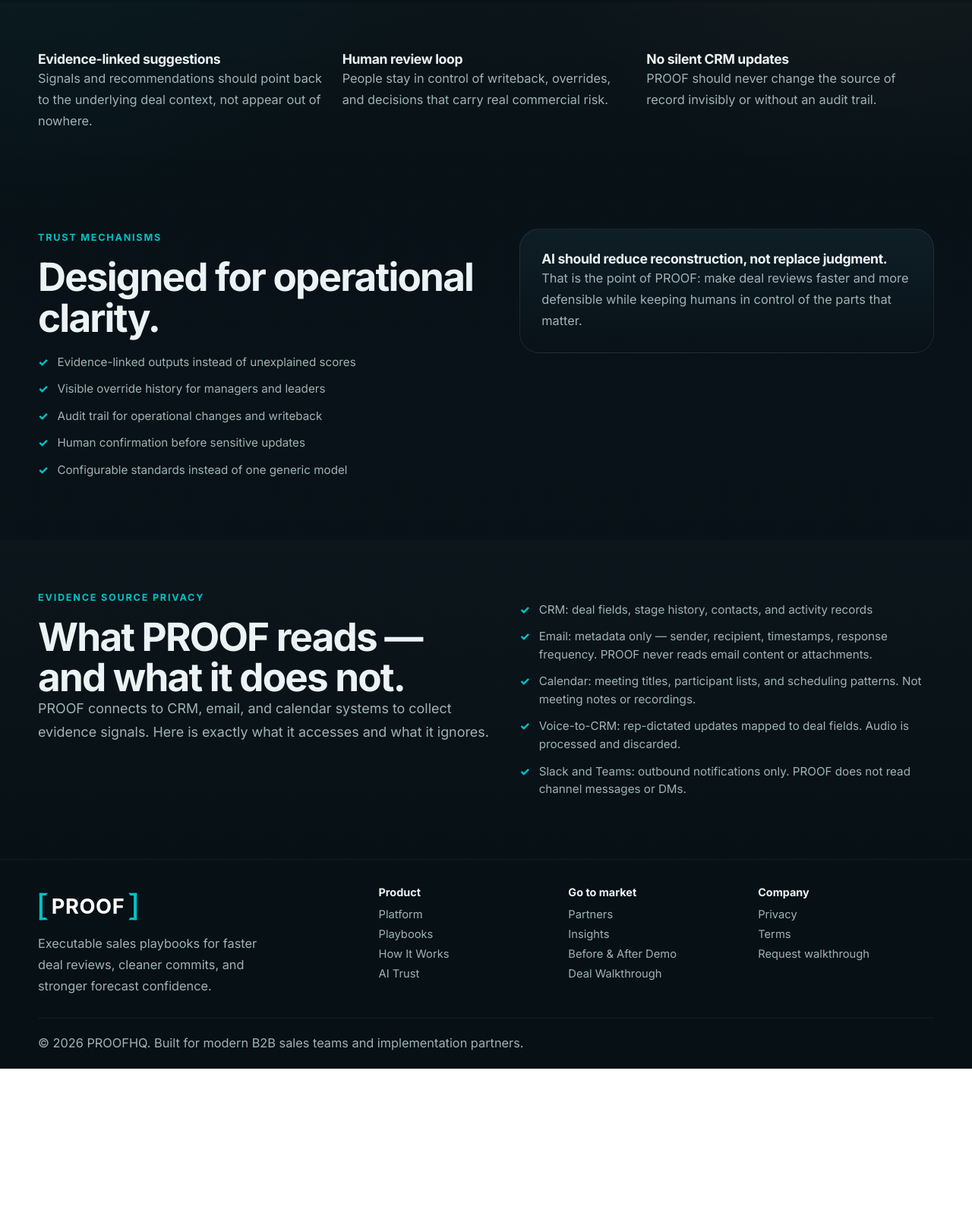
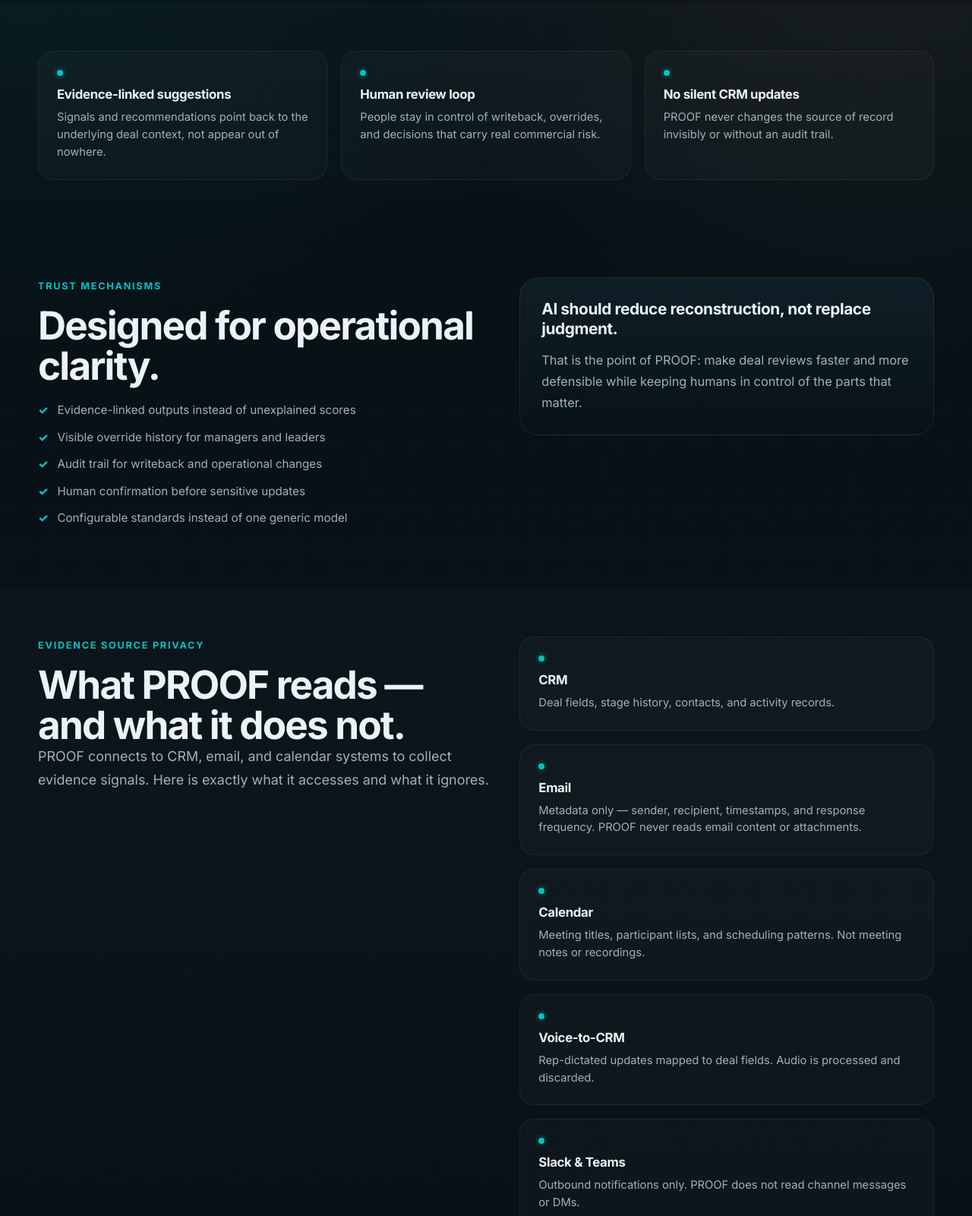
Before and after one commit to gwynproofhq/proofhq-website, a website: page ai-trust.html in a window 1280 px wide. Shown: the part 405-2006 px from the top of the page at 76% size. Before the commit the page ends 1812 px from the top, so only its background shows below. Drawn offline with Linux system fonts and the light colour scheme.

Commit message:
Add files via upload

```diff
--- a/ai-trust.html
+++ b/ai-trust.html
@@ -60,10 +60,69 @@
   </div>
 </header>
 <main>
-<section class="page-intro section"><div class="container reveal"><span class="eyebrow">AI Trust</span><h1>No silent writeback. No black-box scoring.</h1><p class="lead">PROOF is designed so AI supports the workflow without hiding the reasoning. The system should make inspection more transparent, not less.</p></div></section>
-<section class="section muted-band"><div class="container grid-3 reveal"><article class="card"><h3>Evidence-linked suggestions</h3><p>Signals and recommendations should point back to the underlying deal context, not appear out of nowhere.</p></article><article class="card"><h3>Human review loop</h3><p>People stay in control of writeback, overrides, and decisions that carry real commercial risk.</p></article><article class="card"><h3>No silent CRM updates</h3><p>PROOF should never change the source of record invisibly or without an audit trail.</p></article></div></section>
-<section class="section"><div class="container grid-2"><div class="reveal"><span class="eyebrow">Trust mechanisms</span><h2>Designed for operational clarity.</h2><ul class="check-list" style="margin-top:20px;"><li>Evidence-linked outputs instead of unexplained scores</li><li>Visible override history for managers and leaders</li><li>Audit trail for operational changes and writeback</li><li>Human confirmation before sensitive updates</li><li>Configurable standards instead of one generic model</li></ul></div><div class="reveal quote-box"><h3>AI should reduce reconstruction, not replace judgment.</h3><p>That is the point of PROOF: make deal reviews faster and more defensible while keeping humans in control of the parts that matter.</p></div></div></section>
-<section class="section muted-band"><div class="container grid-2"><div class="reveal"><span class="eyebrow">Evidence source privacy</span><h2>What PROOF reads — and what it does not.</h2><p class="lead">PROOF connects to CRM, email, and calendar systems to collect evidence signals. Here is exactly what it accesses and what it ignores.</p></div><div class="reveal card"><ul class="check-list"><li>CRM: deal fields, stage history, contacts, and activity records</li><li>Email: metadata only — sender, recipient, timestamps, response frequency. PROOF never reads email content or attachments.</li><li>Calendar: meeting titles, participant lists, and scheduling patterns. Not meeting notes or recordings.</li><li>Voice-to-CRM: rep-dictated updates mapped to deal fields. Audio is processed and discarded.</li><li>Slack and Teams: outbound notifications only. PROOF does not read channel messages or DMs.</li></ul></div></div></section>
+<section class="page-intro section">
+  <div class="container reveal">
+    <span class="eyebrow">AI Trust</span>
+    <h1>No silent writeback. No black-box scoring.</h1>
+    <p class="lead">PROOF is designed so AI supports the workflow without hiding the reasoning. The system should make inspection more transparent, not less.</p>
+  </div>
+</section>
+
+<section class="section muted-band">
+  <div class="container reveal">
+    <div class="capability-grid">
+      <article class="capability-card"><div class="capability-dot"></div><h3>Evidence-linked suggestions</h3><p>Signals and recommendations point back to the underlying deal context, not appear out of nowhere.</p></article>
+      <article class="capability-card"><div class="capability-dot"></div><h3>Human review loop</h3><p>People stay in control of writeback, overrides, and decisions that carry real commercial risk.</p></article>
+      <article class="capability-card"><div class="capability-dot"></div><h3>No silent CRM updates</h3><p>PROOF never changes the source of record invisibly or without an audit trail.</p></article>
+    </div>
+  </div>
+</section>
+
+<section class="section">
+  <div class="container grid-2">
+    <div class="reveal">
+      <span class="eyebrow">Trust mechanisms</span>
+      <h2>Designed for operational clarity.</h2>
+      <ul class="check-list" style="margin-top:20px;">
+        <li>Evidence-linked outputs instead of unexplained scores</li>
+        <li>Visible override history for managers and leaders</li>
+        <li>Audit trail for writeback and operational changes</li>
+        <li>Human confirmation before sensitive updates</li>
+        <li>Configurable standards instead of one generic model</li>
+      </ul>
+    </div>
+    <div class="reveal quote-box" style="display:flex;flex-direction:column;justify-content:center;">
+      <h3 style="font-size:1.3rem;line-height:1.25;">AI should reduce reconstruction, not replace judgment.</h3>
+      <p style="margin-top:14px;">That is the point of PROOF: make deal reviews faster and more defensible while keeping humans in control of the parts that matter.</p>
+    </div>
+  </div>
+</section>
+
+<section class="section muted-band">
+  <div class="container grid-2">
+    <div class="reveal">
+      <span class="eyebrow">Evidence source privacy</span>
+      <h2>What PROOF reads — and what it does not.</h2>
+      <p class="lead">PROOF connects to CRM, email, and calendar systems to collect evidence signals. Here is exactly what it accesses and what it ignores.</p>
+    </div>
+    <div class="reveal">
+      <div class="capability-grid" style="grid-template-columns:1fr;">
+        <article class="capability-card"><div class="capability-dot"></div><h3>CRM</h3><p>Deal fields, stage history, contacts, and activity records.</p></article>
+        <article class="capability-card"><div class="capability-dot"></div><h3>Email</h3><p>Metadata only — sender, recipient, timestamps, and response frequency. PROOF never reads email content or attachments.</p></article>
+        <article class="capability-card"><div class="capability-dot"></div><h3>Calendar</h3><p>Meeting titles, participant lists, and scheduling patterns. Not meeting notes or recordings.</p></article>
+        <article class="capability-card"><div class="capability-dot"></div><h3>Voice-to-CRM</h3><p>Rep-dictated updates mapped to deal fields. Audio is processed and discarded.</p></article>
+        <article class="capability-card"><div class="capability-dot"></div><h3>Slack &amp; Teams</h3><p>Outbound notifications only. PROOF does not read channel messages or DMs.</p></article>
+      </div>
+    </div>
+  </div>
+</section>
+
+<section class="section">
+  <div class="container quote-box reveal">
+    <h3>PROOF is built on a simple principle: show the evidence, explain the reasoning, let humans decide.</h3>
+    <div class="button-row"><a class="btn btn-primary" href="/#request">Request a walkthrough</a><a class="btn btn-secondary" href="/platform">See the platform</a></div>
+  </div>
+</section>
 </main>
 <footer class="site-footer">
   <div class="container footer-grid">
@@ -77,19 +136,20 @@
       <a href="/playbooks">Playbooks</a>
       <a href="/how-it-works">How It Works</a>
       <a href="/ai-trust">AI Trust</a>
+      <a href="/#request">Request walkthrough</a>
     </div>
     <div>
-      <h4>Go to market</h4>
+      <h4>Explore</h4>
       <a href="/partners">Partners</a>
       <a href="/blog">Insights</a>
-      <a href="/before-after">Before &amp; After Demo</a>
+      <a href="/before-after">Before &amp; After</a>
       <a href="/walkthrough">Deal Walkthrough</a>
+      <a href="/system-flow">System Flow</a>
     </div>
     <div>
       <h4>Company</h4>
       <a href="/privacy">Privacy</a>
       <a href="/terms">Terms</a>
-      <a href="/#request">Request walkthrough</a>
     </div>
   </div>
   <div class="container footer-bottom">
```
